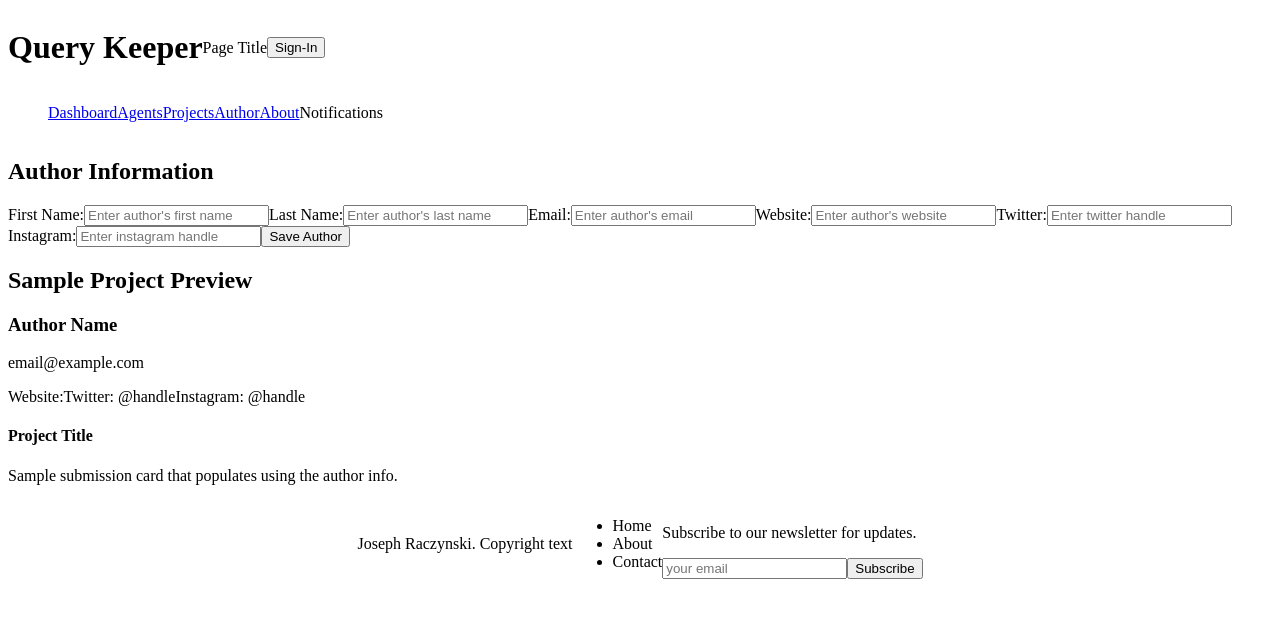
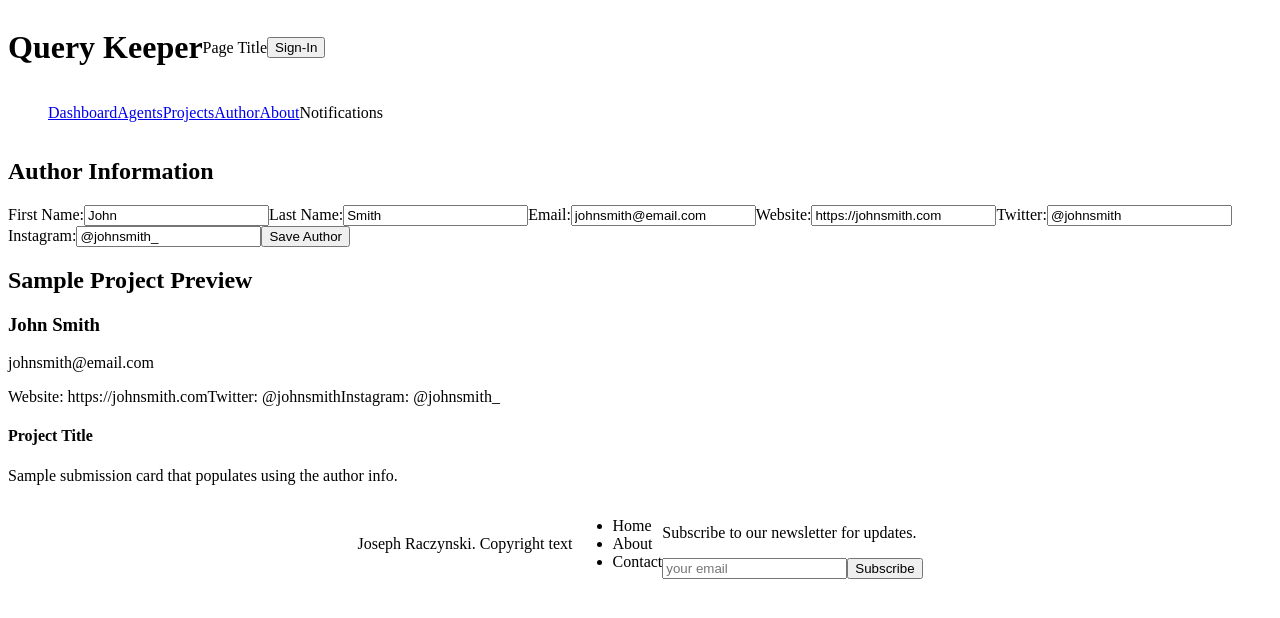
Before and after one commit to jraczynski6/query-keeper, a React (Vite) app: page /author in a window 1280 px wide. Shown: the top 618 px of the page. Built offline with nearby package versions, Linux system fonts and the light colour scheme.

Commit message:
Dynamically render mock author data

```diff
--- a/src/components/modals/QuerySubmissionModal.jsx
+++ b/src/components/modals/QuerySubmissionModal.jsx
@@ -1,7 +1,10 @@
 import React from "react";
 
-export default function QuerySubmissionModal({isOpen, onClose, project}) {
+export default function QuerySubmissionModal({ isOpen, onClose, project }) {
     if (!isOpen) return null;
+
+    // pull author from project
+    const author = project?.author || {};
 
     return (
         <div className="modal-overlay">
@@ -18,7 +21,7 @@ export default function QuerySubmissionModal({isOpen, onClose, project}) {
                         <div className="form-group">
                             <label htmlFor="fname">First Name</label>
                             <div className="input-with-copy">
-                                <input id="fname" type="text" required />
+                                <input id="fname" type="text" value={author.firstName} readOnly />
                                 <button type="button" className="copy-btn">Copy</button>
                             </div>
                         </div>
@@ -26,7 +29,7 @@ export default function QuerySubmissionModal({isOpen, onClose, project}) {
                         <div className="form-group">
                             <label htmlFor="lname">Last Name</label>
                             <div className="input-with-copy">
-                                <input id="lname" type="text" required />
+                                <input id="lname" type="text" value={author.lastName} readOnly />
                                 <button type="button" className="copy-btn">Copy</button>
                             </div>
                         </div>
@@ -34,7 +37,7 @@ export default function QuerySubmissionModal({isOpen, onClose, project}) {
                         <div className="form-group">
                             <label htmlFor="email">Email</label>
                             <div className="input-with-copy">
-                                <input id="email" type="email" required />
+                                <input id="email" type="email" value={author.email} readOnly />
                                 <button type="button" className="copy-btn">Copy</button>
                             </div>
                         </div>
@@ -42,7 +45,7 @@ export default function QuerySubmissionModal({isOpen, onClose, project}) {
                         <div className="form-group">
                             <label htmlFor="website">Website</label>
                             <div className="input-with-copy">
-                                <input id="website" type="text" />
+                                <input id="website" type="text" value={author.website} readOnly />
                                 <button type="button" className="copy-btn">Copy</button>
                             </div>
                         </div>
@@ -50,7 +53,7 @@ export default function QuerySubmissionModal({isOpen, onClose, project}) {
                         <div className="form-group">
                             <label htmlFor="twitter">Twitter</label>
                             <div className="input-with-copy">
-                                <input id="twitter" type="text" />
+                                <input id="twitter" type="text" value={author.twitter} readOnly />
                                 <button type="button" className="copy-btn">Copy</button>
                             </div>
                         </div>
@@ -58,7 +61,7 @@ export default function QuerySubmissionModal({isOpen, onClose, project}) {
                         <div className="form-group">
                             <label htmlFor="instagram">Instagram</label>
                             <div className="input-with-copy">
-                                <input id="instagram" type="text" />
+                                <input id="instagram" type="text" value={author.instagram} readOnly/>
                                 <button type="button" className="copy-btn">Copy</button>
                             </div>
                         </div>
@@ -71,7 +74,7 @@ export default function QuerySubmissionModal({isOpen, onClose, project}) {
                         <div className="form-group">
                             <label htmlFor="title">Title</label>
                             <div className="input-with-copy">
-                                <input id="title" type="text" required />
+                                <input id="title" type="text" value={project.title || ""} readOnly />
                                 <button type="button" className="copy-btn">Copy</button>
                             </div>
                         </div>
@@ -79,7 +82,7 @@ export default function QuerySubmissionModal({isOpen, onClose, project}) {
                         <div className="form-group">
                             <label htmlFor="words">Word Count</label>
                             <div className="input-with-copy">
-                                <input id="words" type="text" required />
+                                <input id="words" type="text" value={project.wordcount || ""} readOnly />
                                 <button type="button" className="copy-btn">Copy</button>
                             </div>
                         </div>
@@ -87,27 +90,28 @@ export default function QuerySubmissionModal({isOpen, onClose, project}) {
                         <div className="form-group">
                             <label htmlFor="genre">Genre</label>
                             <div className="input-with-copy">
-                                <input id="genre" type="text" required />
+                                <input id="genre" type="text" value={project.genre || ""} readOnly />
                                 <button type="button" className="copy-btn">Copy</button>
                             </div>
                         </div>
 
+                        {/* TODO: Add logic to link to notifcations */}
                         <div className="form-group">
                             <label htmlFor="expectedReply">Expected Reply By</label>
-                            <input id="expectedReply" type="date" required />
+                            <input id="expectedReply" type="date" />
                         </div>
 
                         <div className="form-group">
                             <label>Query Draft</label>
                             <div className="final-query">
-                                <p>Final query will go here.</p>
+                                <p>{project?.querydraft || "Final query will go here."}</p>
                             </div>
                         </div>
 
                         {/* sample size dropdown */}
                         <div className="form-group">
                             <label htmlFor="sampleSize">Sample Size</label>
-                            <select>
+                            <select value={project?.samplesize || ""}>
                                 <option value={""}>Select sample size</option>
                                 <option value={"3"}>3 Pages</option>
                                 <option value={"5"}>5 Pages</option>
@@ -120,7 +124,11 @@ export default function QuerySubmissionModal({isOpen, onClose, project}) {
                         <div className="form-group">
                             <label htmlFor="sample">Sample</label>
                             <div className="input-with-copy">
-                                <textarea id="sample" placeholder="Populate sample here"></textarea>
+                                <textarea
+                                    id="sample"
+                                    placeholder="Populate sample here"
+                                    value={project?.sample || ""}
+                                ></textarea>
                                 <button type="button" className="copy-btn">Copy</button>
                             </div>
                         </div>
--- a/src/pages/Author.jsx
+++ b/src/pages/Author.jsx
@@ -1,5 +1,20 @@
+import { useState } from "react"
+export default function Author() {
 
-export default function Author() {
+    // Mock Author data
+    const [author, setAuthor] = useState({
+        firstName: "John",
+        lastName: "Smith",
+        email: "johnsmith@email.com",
+        website: "https://johnsmith.com",
+        twitter: "@johnsmith",
+        instagram: "@johnsmith_"
+    });
+
+
+
+
+
     return (
         <div className="author-page">
 
@@ -13,32 +28,62 @@ export default function Author() {
                         <form>
                             <label>
                                 First Name:
-                                <input type="text" placeholder="Enter author's first name" required />
+                                <input
+                                    type="text"
+                                    placeholder="Enter author's first name"
+                                    value={author.firstName}
+                                    onChange={e => setAuthor({ ...author, firstName: e.target.value })}
+                                />
                             </label>
 
                             <label>
                                 Last Name:
-                                <input type="text" placeholder="Enter author's last name" required />
+                                <input
+                                    type="text"
+                                    placeholder="Enter author's last name"
+                                    value={author.lastName}
+                                    onChange={(e) => setAuthor({ ...author, lastName: e.target.value })}
+                                />
                             </label>
 
                             <label>
                                 Email:
-                                <input type="email" placeholder="Enter author's email" required />
+                                <input
+                                    type="email"
+                                    placeholder="Enter author's email"
+                                    value={author.email}
+                                    onChange={(e) => setAuthor({ ...author, email: e.target.value })}
+                                />
                             </label>
 
                             <label>
                                 Website:
-                                <input type="url" placeholder="Enter author's website" />
+                                <input
+                                    type="url"
+                                    placeholder="Enter author's website"
+                                    value={author.website}
+                                    onChange={(e) => setAuthor({ ...author, website: e.target.value })}
+                                />
                             </label>
 
                             <label>
                                 Twitter:
-                                <input type="text" placeholder="Enter twitter handle" />
+                                <input
+                                    type="text"
+                                    placeholder="Enter twitter handle"
+                                    value={author.twitter}
+                                    onChange={(e) => setAuthor({ ...author, twitter: e.target.value })}
+                                />
                             </label>
 
                             <label>
                                 Instagram:
-                                <input type="text" placeholder="Enter instagram handle" />
+                                <input
+                                    type="text"
+                                    placeholder="Enter instagram handle"
+                                    value={author.instagram}
+                                    onChange={(e) => setAuthor({ ...author, instagram: e.target.value })}
+                                />
                             </label>
 
                             <button type="submit" className="save-btn">Save Author</button>
@@ -49,12 +94,12 @@ export default function Author() {
                         <h2>Sample Project Preview</h2>
 
                         <div className="preview-card">
-                            <h3 class="author-name">Author Name</h3>
-                            <p class="author-email">email@example.com</p>
+                            <h3 class="author-name">{author.firstName} {author.lastName}</h3>
+                            <p class="author-email">{author.email}</p>
                             <p class="author-links">
-                                <span>Website:</span>
-                                <span>Twitter: @handle</span>
-                                <span>Instagram: @handle</span>
+                                <span>Website: {author.website}</span>
+                                <span>Twitter: {author.twitter}</span>
+                                <span>Instagram: {author.instagram}</span>
                             </p>
 
                             <div className="sample-project">
--- a/src/pages/Projects.jsx
+++ b/src/pages/Projects.jsx
@@ -12,7 +12,26 @@ export default function Projects() {
             id: 1,
             title: "Best Novel Ever",
             wordcount: 95000,
-            genre: "Fantasy"
+            genre: "Fantasy",
+            agent: {
+                id: 1,
+                firstName: "Jane",
+                lastName: "Doe",
+                agency: "Best Agent Agency",
+                email: "janedoe@email.com",
+                website: "janedoeagent.com",
+                twitter: "@janedoe",
+                instagram: "@janedoe_",
+                notes: "This agent is prefers fantasy"
+            },
+            author: {
+                firstName: "John",
+                lastName: "Smith",
+                email: "johnsmith@email.com",
+                website: "https://johnsmith.com",
+                twitter: "@johnsmith",
+                instagram: "@johnsmith_"
+            }
         }
     ]);
 
```
Also changed, not shown: src/pages/SelectedProject.jsx (+7 -4 lines).
